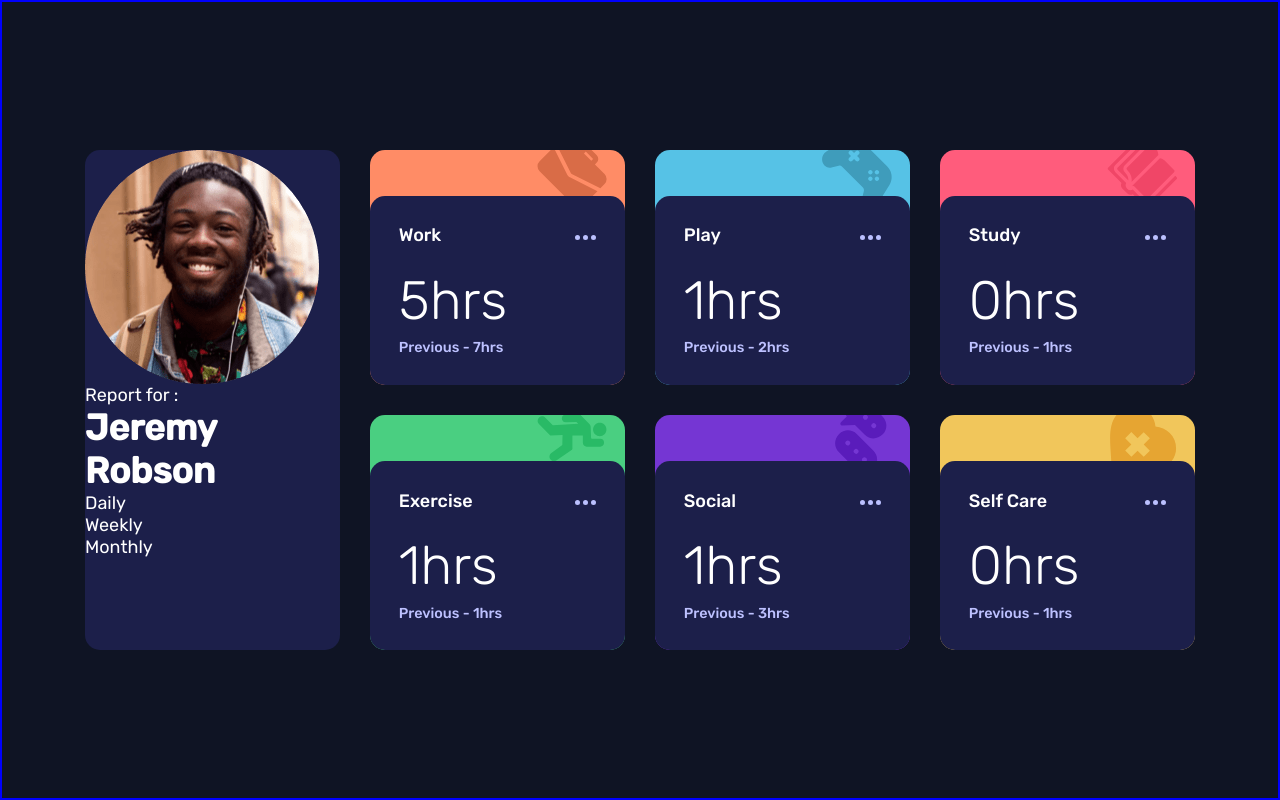
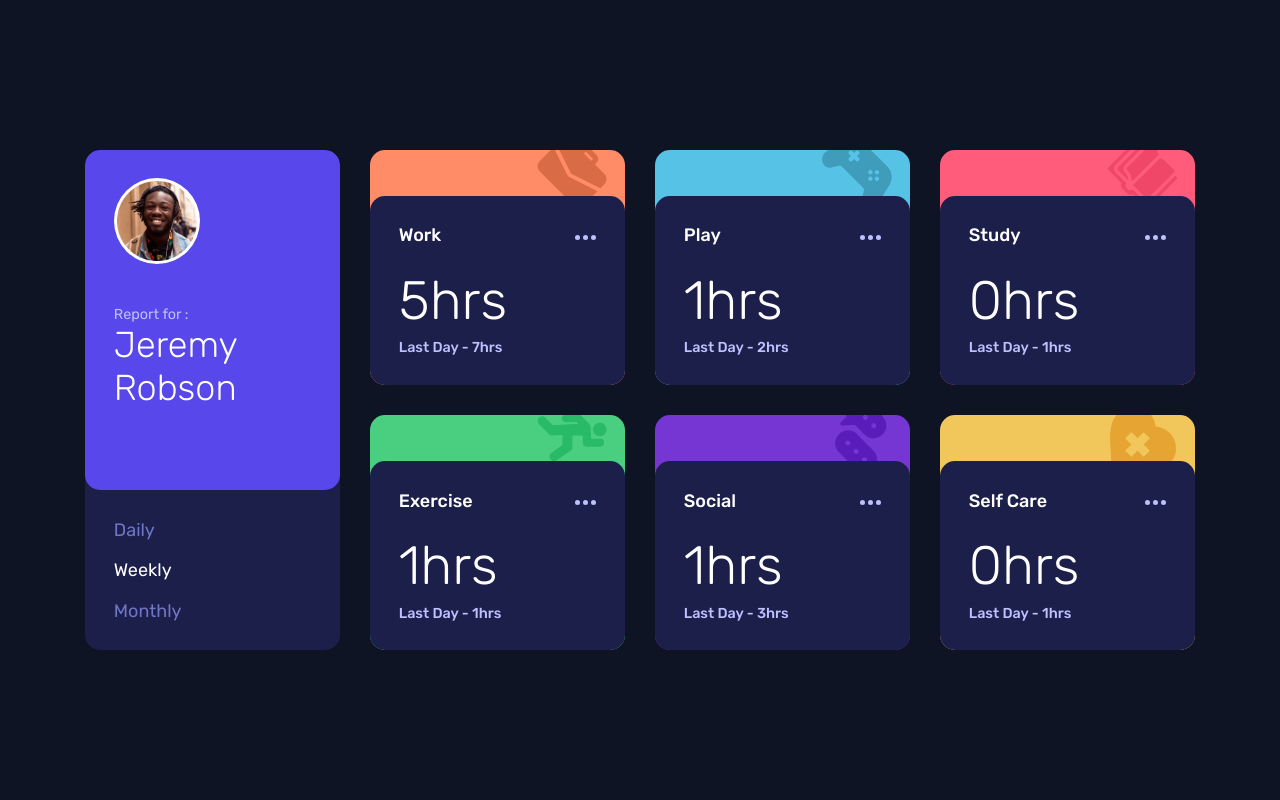
Before and after one commit to cholis04/Time-Tracking-Dashboard, a Gatsby site: page / in a window 1280 px wide. Built offline with nearby package versions, Linux system fonts and the light colour scheme; Gatsby itself is replaced by a stand-in of ours.

Commit message:
Add Desktop Design & Active States

```diff
--- a/src/Components/Main/index.js
+++ b/src/Components/Main/index.js
@@ -1,50 +1,50 @@
 import React from 'react';
 
-import { useStaticQuery, graphql } from 'gatsby';
-import { GatsbyImage, getImage } from 'gatsby-plugin-image';
 import {
   Box,
   Content,
   ContentTitle,
+  Cover,
   HeadContent,
   Info,
+  InputRadio,
   Item,
   ItemHead,
+  Label,
+  LabelText,
+  NameCover,
+  SelectForm,
+  TextCover,
   TextInfo,
 } from './styledMain';
+
 import Thumbnail from '../Thumbnail';
 import ButtonOptions from '../ButtonOptions';
+import ProfilePhoto from '../ProfilePhoto';
 
 function Main() {
-  const staticQueryImageJeremy = useStaticQuery(graphql`
-    query MyQuery {
-      file(name: { eq: "image-jeremy" }) {
-        childImageSharp {
-          gatsbyImageData(placeholder: BLURRED)
-        }
-      }
-    }
-  `);
-
-  const imageJeremy = getImage(staticQueryImageJeremy.file);
-
   return (
     <Box>
       <ItemHead>
-        <div className='cover'>
-          <GatsbyImage
-            image={imageJeremy}
-            alt='Jeremy Robson Photo'
-            title='Jeremy Robson Photo'
-          />
-          <p>Report for :</p>
-          <h1>Jeremy Robson</h1>
-        </div>
-        <ul className='action'>
-          <li>Daily</li>
-          <li>Weekly</li>
-          <li>Monthly</li>
-        </ul>
+        <Cover>
+          <ProfilePhoto />
+          <TextCover>Report for :</TextCover>
+          <NameCover>Jeremy Robson</NameCover>
+        </Cover>
+        <SelectForm name='select-time'>
+          <Label htmlFor='daily'>
+            <InputRadio name='time' id='daily' />
+            <LabelText>Daily</LabelText>
+          </Label>
+          <Label htmlFor='weekly'>
+            <InputRadio name='time' id='weekly' defaultChecked />
+            <LabelText>Weekly</LabelText>
+          </Label>
+          <Label htmlFor='monthly'>
+            <InputRadio name='time' id='monthly' />
+            <LabelText>Monthly</LabelText>
+          </Label>
+        </SelectForm>
       </ItemHead>
       <Item backgroundColor='hsl(15, 100%, 70%)'>
         <Thumbnail src='icon-work' />
@@ -55,7 +55,7 @@ function Main() {
           </HeadContent>
           <Info>
             <TextInfo heading={true}>5hrs</TextInfo>
-            <TextInfo>Previous - 7hrs</TextInfo>
+            <TextInfo>Last Day - 7hrs</TextInfo>
           </Info>
         </Content>
       </Item>
@@ -68,7 +68,7 @@ function Main() {
           </HeadContent>
           <Info>
             <TextInfo heading={true}>1hrs</TextInfo>
-            <TextInfo>Previous - 2hrs</TextInfo>
+            <TextInfo>Last Day - 2hrs</TextInfo>
           </Info>
         </Content>
       </Item>
@@ -81,7 +81,7 @@ function Main() {
           </HeadContent>
           <Info>
             <TextInfo heading={true}>0hrs</TextInfo>
-            <TextInfo>Previous - 1hrs</TextInfo>
+            <TextInfo>Last Day - 1hrs</TextInfo>
           </Info>
         </Content>
       </Item>
@@ -94,7 +94,7 @@ function Main() {
           </HeadContent>
           <Info>
             <TextInfo heading={true}>1hrs</TextInfo>
-            <TextInfo>Previous - 1hrs</TextInfo>
+            <TextInfo>Last Day - 1hrs</TextInfo>
           </Info>
         </Content>
       </Item>
@@ -107,7 +107,7 @@ function Main() {
           </HeadContent>
           <Info>
             <TextInfo heading={true}>1hrs</TextInfo>
-            <TextInfo>Previous - 3hrs</TextInfo>
+            <TextInfo>Last Day - 3hrs</TextInfo>
           </Info>
         </Content>
       </Item>
@@ -120,7 +120,7 @@ function Main() {
           </HeadContent>
           <Info>
             <TextInfo heading={true}>0hrs</TextInfo>
-            <TextInfo>Previous - 1hrs</TextInfo>
+            <TextInfo>Last Day - 1hrs</TextInfo>
           </Info>
         </Content>
       </Item>
--- a/src/Components/Main/styledMain.js
+++ b/src/Components/Main/styledMain.js
@@ -17,14 +17,20 @@ export const Item = styled.div`
 
 export const ItemHead = styled(Item)`
   grid-row: span 2;
+  display: grid;
+  grid-template-rows: 1fr 160px;
 `;
 
 export const Content = styled.div`
   padding: 1.6em;
-  height: 100%;
+  min-height: 100%;
   border-top-left-radius: 15px;
   border-top-right-radius: 15px;
   background-color: hsl(235, 46%, 20%);
+  transition: all 0.5s ease-in-out;
+  &:hover {
+    background-color: hsl(235, 45%, 31%);
+  }
 `;
 
 export const HeadContent = styled.div`
@@ -50,3 +56,48 @@ export const TextInfo = styled.p`
   font-weight: ${(props) => (props.heading ? '300' : '500')};
   color: ${(props) => (props.heading ? 'white' : 'hsl(236, 100%, 87%)')};
 `;
+
+export const Cover = styled.div`
+  width: 100%;
+  padding: 1.6em;
+  border-radius: 15px;
+  background-color: hsl(246, 80%, 60%);
+`;
+
+export const TextCover = styled.p`
+  margin-top: 2.6rem;
+  color: hsl(236, 100%, 87%);
+  font-size: 0.8em;
+`;
+
+export const NameCover = styled.h1`
+  font-weight: 300;
+`;
+
+export const SelectForm = styled.form`
+  padding: 1.6em;
+  display: flex;
+  justify-content: space-between;
+  flex-direction: column;
+`;
+
+export const Label = styled.label`
+  width: auto;
+`;
+
+export const LabelText = styled.span`
+  font-size: 1em;
+  color: hsl(235, 45%, 61%);
+  transition: all 0.2s ease-in;
+  &:hover {
+    color: rgba(255, 255, 255, 0.8);
+    cursor: pointer;
+  }
+`;
+
+export const InputRadio = styled.input.attrs({ type: 'radio' })`
+  display: none;
+  &:checked + ${LabelText} {
+    color: white;
+  }
+`;
--- /dev/null
+++ b/src/Components/ProfilePhoto/index.js
@@ -0,0 +1,41 @@
+import React from 'react';
+
+import { useStaticQuery, graphql } from 'gatsby';
+import { GatsbyImage, getImage } from 'gatsby-plugin-image';
+
+import styled from 'styled-components';
+
+const WrapImage = styled.div`
+  width: 86px;
+  height: 86px;
+  background: white;
+  display: flex;
+  justify-content: center;
+  align-items: center;
+  border-radius: 100%;
+`;
+
+function ProfilePhoto() {
+  const staticQueryImageJeremy = useStaticQuery(graphql`
+    query MyQuery {
+      file(name: { eq: "image-jeremy" }) {
+        childImageSharp {
+          gatsbyImageData(placeholder: BLURRED, width: 80)
+        }
+      }
+    }
+  `);
+
+  const imageJeremy = getImage(staticQueryImageJeremy.file);
+  return (
+    <WrapImage>
+      <GatsbyImage
+        image={imageJeremy}
+        alt='Jeremy Robson Photo'
+        title='Jeremy Robson Photo'
+      />
+    </WrapImage>
+  );
+}
+
+export default ProfilePhoto;
--- a/src/Components/Thumbnail/index.js
+++ b/src/Components/Thumbnail/index.js
@@ -18,26 +18,26 @@ function Thumbnail({ src }) {
     case 'icon-work':
       return (
         <ImageThumbnail>
-          <StaticImage width='70' src={`../../images/icon-work.svg`} alt='' />
+          <StaticImage width={70} src={`../../images/icon-work.svg`} alt='' />
         </ImageThumbnail>
       );
     case 'icon-play':
       return (
         <ImageThumbnail>
-          <StaticImage width='70' src={`../../images/icon-play.svg`} alt='' />
+          <StaticImage width={70} src={`../../images/icon-play.svg`} alt='' />
         </ImageThumbnail>
       );
     case 'icon-study':
       return (
         <ImageThumbnail>
-          <StaticImage width='70' src={`../../images/icon-study.svg`} alt='' />
+          <StaticImage width={70} src={`../../images/icon-study.svg`} alt='' />
         </ImageThumbnail>
       );
     case 'icon-exercise':
       return (
         <ImageThumbnail>
           <StaticImage
-            width='70'
+            width={70}
             src={`../../images/icon-exercise.svg`}
             alt=''
           />
@@ -46,14 +46,14 @@ function Thumbnail({ src }) {
     case 'icon-social':
       return (
         <ImageThumbnail>
-          <StaticImage width='70' src={`../../images/icon-social.svg`} alt='' />
+          <StaticImage width={70} src={`../../images/icon-social.svg`} alt='' />
         </ImageThumbnail>
       );
     case 'icon-self-care':
       return (
         <ImageThumbnail>
           <StaticImage
-            width='70'
+            width={70}
             src={`../../images/icon-self-care.svg`}
             alt=''
           />
@@ -62,7 +62,7 @@ function Thumbnail({ src }) {
     default:
       return (
         <ImageThumbnail>
-          <StaticImage width='70' src={`../../images/icon-work.svg`} alt='' />
+          <StaticImage width={70} src={`../../images/icon-work.svg`} alt='' />
         </ImageThumbnail>
       );
   }
--- a/src/layouts/MainLayout.js
+++ b/src/layouts/MainLayout.js
@@ -12,7 +12,6 @@ const Main = styled.main`
   min-height: 100vh;
   display: grid;
   place-items: center;
-  border: 2px solid blue;
 `;
 
 export default function MainLayout({ children }) {
```
